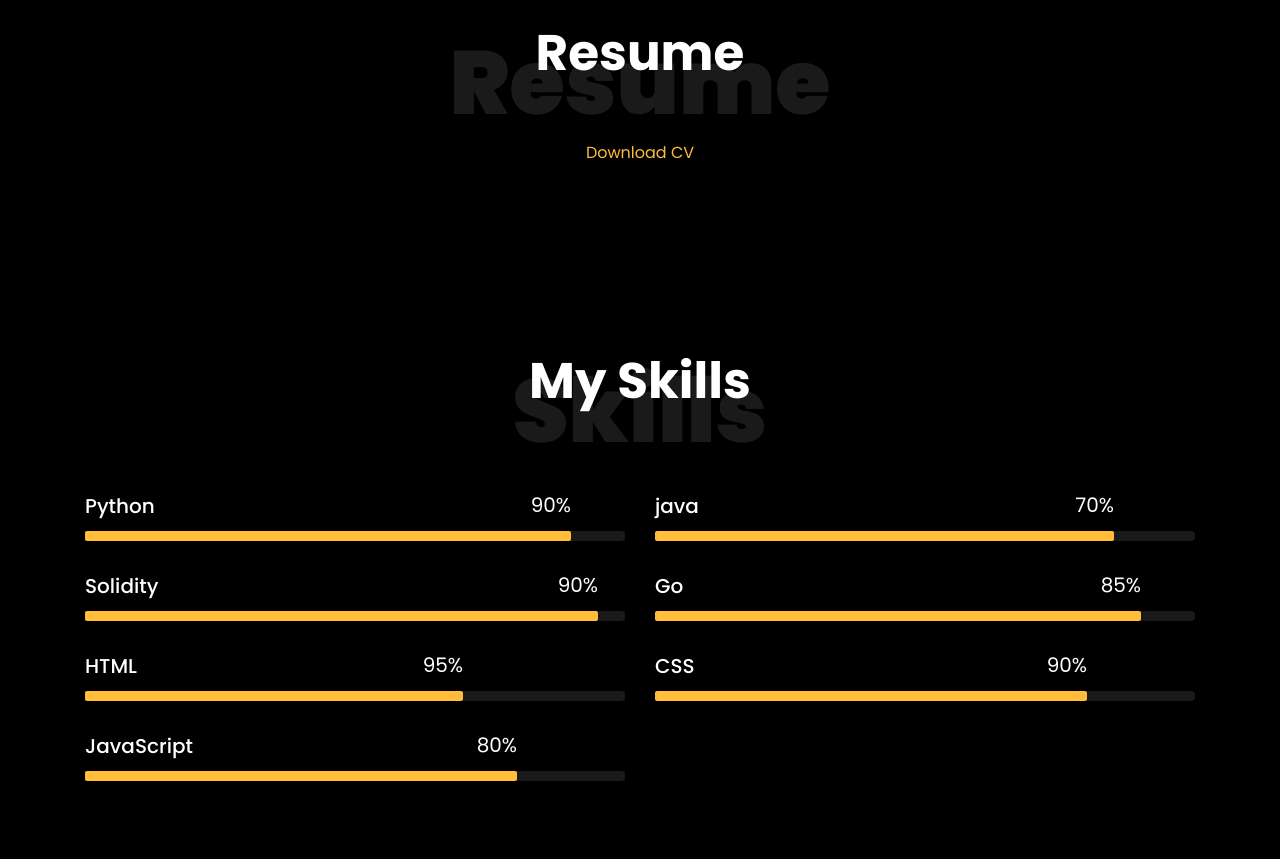
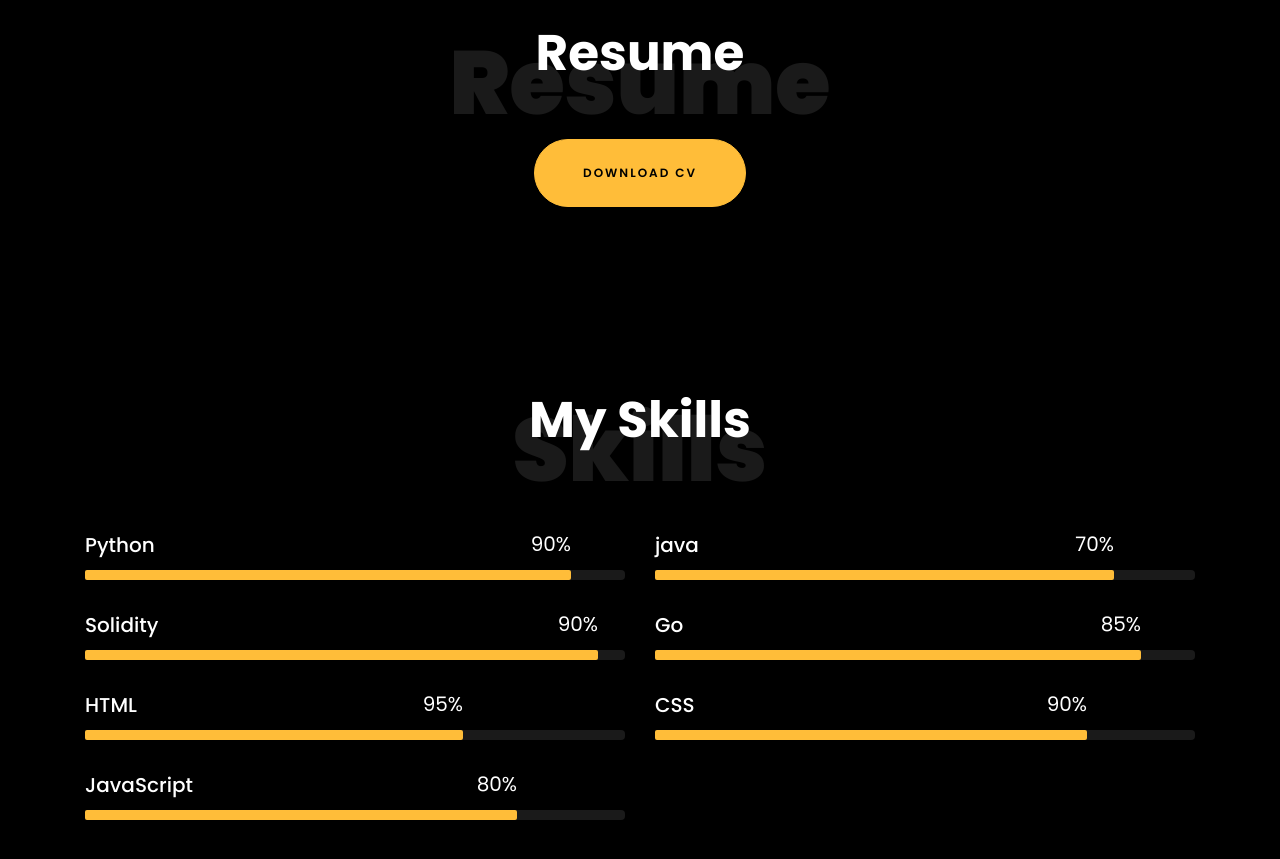
Before and after one commit to yharshithareddy/yharshithareddy-portfolio, a plain HTML site: page index.html in a window 1280 px wide. Shown: the part 1600-2459 px from the top of the page. Drawn offline with Linux system fonts and the light colour scheme; files whose address does not match are found by name.

Commit message:
Update index.html

```diff
--- a/index.html
+++ b/index.html
@@ -134,7 +134,7 @@
 
     		<div class="row justify-content-center mt-5">
     			<div class="col-md-6 text-center ftco-animate">
-    				<p><a href="https://acrobat.adobe.com/id/urn:aaid:sc:AP:79968600-c7df-4e24-b05a-652c06d34a4f">Download CV</a></p>
+    				<p><a href="https://acrobat.adobe.com/id/urn:aaid:sc:AP:79968600-c7df-4e24-b05a-652c06d34a4f"class="btn btn-primary py-4 px-5">Download CV</a></p>
     			</div>
     		</div>
     	</div>
```
